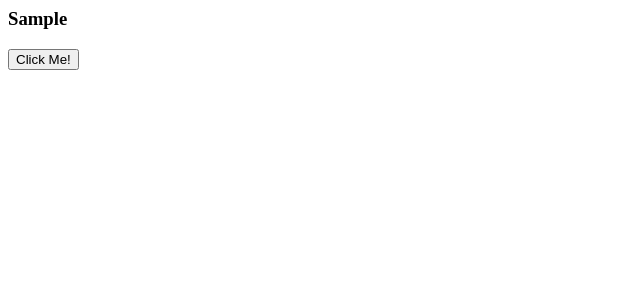
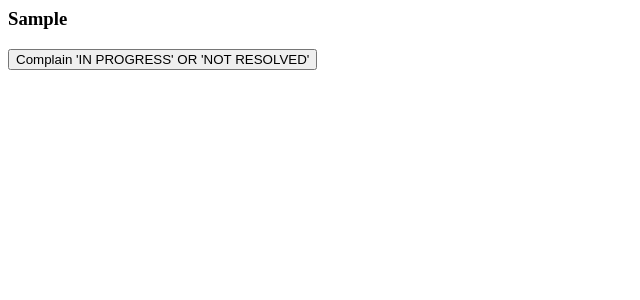
Before and after one commit to RohannChaudhary/Residence_Services_471, a Django app: template templates/adminDashboard.html in a window 1280 px wide. Shown: the top 300 px of the page, without its empty margins (0-640 px from the left). Run offline with Django 4.2, Linux system fonts and the light colour scheme; the template is opened without the code that fills it: most values are stand-ins (such as "Sample title", 1, 10 or a date in 2020).

Commit message:
getting complain where staus!=resolved

```diff
--- a/app/views.py
+++ b/app/views.py
@@ -96,7 +96,7 @@ def studentLogin(request):
 
             zs = json.loads(complainContent)
 
-            zs_dict = [z for z in zs if z['admin'] == username]
+            zs_dict = [z for z in zs if z['admin'] == username and z['status'] != 'RESOLVED']
 
             return render(request,'adminDashboard.html',{'zs':zs_dict})
 
--- a/templates/adminDashboard.html
+++ b/templates/adminDashboard.html
@@ -23,7 +23,7 @@
 </style>
 </head>
 <h3>{{zs}}</h3>
-<button type = "button" onclick= "changeStyle()">Click Me!</button>
+<button type = "button" onclick= "changeStyle()">Complain 'IN PROGRESS' OR 'NOT RESOLVED'</button>
 <body>
     <form id="form1">
         <div class="div-table" id="table">
```
Also changed, not shown: db.sqlite3.
